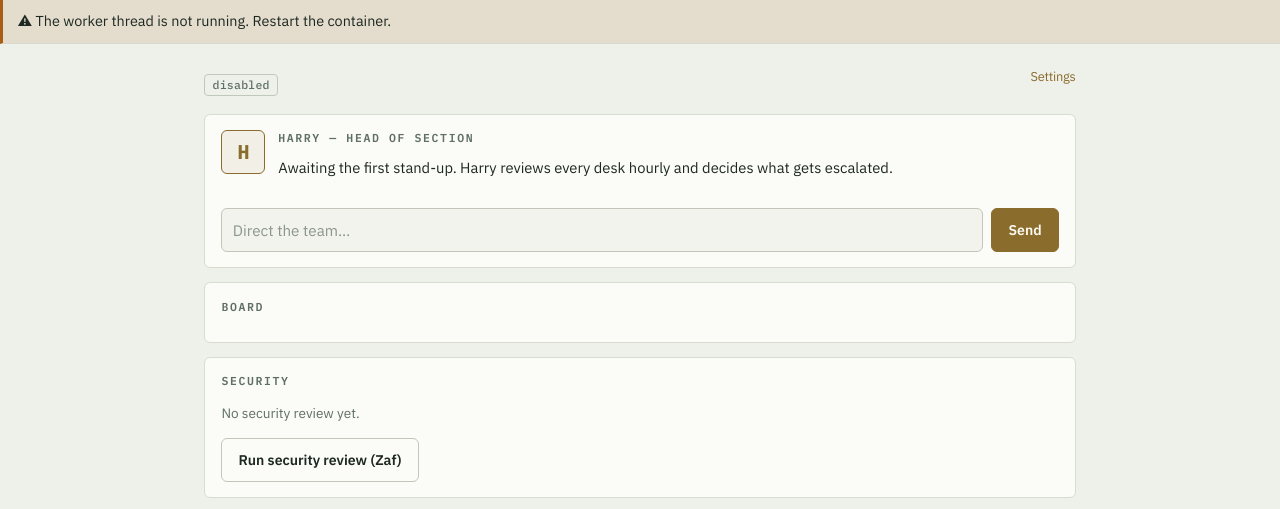
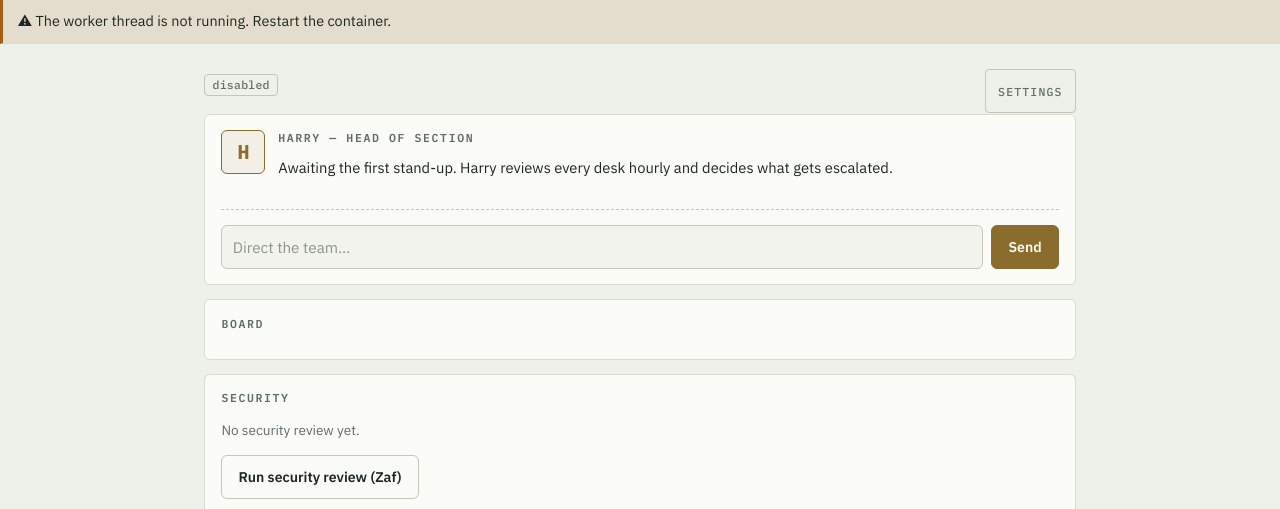
Before and after one commit to dannymcc/harness, a FastAPI app: template harness/web/templates/project.html in a window 1280 px wide. Shown: the part 61-570 px from the top of the page. Run offline with FastAPI, Linux system fonts and the light colour scheme; the template is opened without the code that fills it, so the values that code supplies are empty; data comes from the database, SQL or seed files in the repository.

Commit message:
style: settings chip, memo-line tell form, muted with-Harry questions; refresh screenshots
Claude-Session: https://claude.ai/code/session_01DxN58DcNjDyC8eDMGfPuZs

```diff
--- a/harness/web/static/style.css
+++ b/harness/web/static/style.css
@@ -300,7 +300,17 @@ footer {
 }
 
 
-/* --- settings link + tell form --- */
-.settings-link { font-size: .8rem; margin-left: auto; float: right; }
-h1 .settings-link { font-weight: 400; }
-.tell-form { margin-top: .8rem; }
+/* --- settings link + tell form ------------------------------------------ */
+.settings-link {
+  float: right; display: inline-flex; align-items: center;
+  min-height: 44px; padding: 0 .75rem; margin-left: .5rem;
+  font: 500 .72rem var(--mono); letter-spacing: .1em; text-transform: uppercase;
+  color: var(--dim); border: 1px solid var(--border-strong); border-radius: 4px;
+}
+.settings-link:hover { color: var(--accent); border-color: var(--accent); text-decoration: none; }
+
+.tell-form { margin-top: .9rem; padding-top: .9rem; border-top: 1px dashed var(--border-strong); }
+
+/* open questions are still with Harry — muted until he escalates them */
+.question.open .q-text { color: var(--dim); }
+.question.open > p:first-child b { color: var(--dim); }
```
Also changed, not shown: 2 other files.
